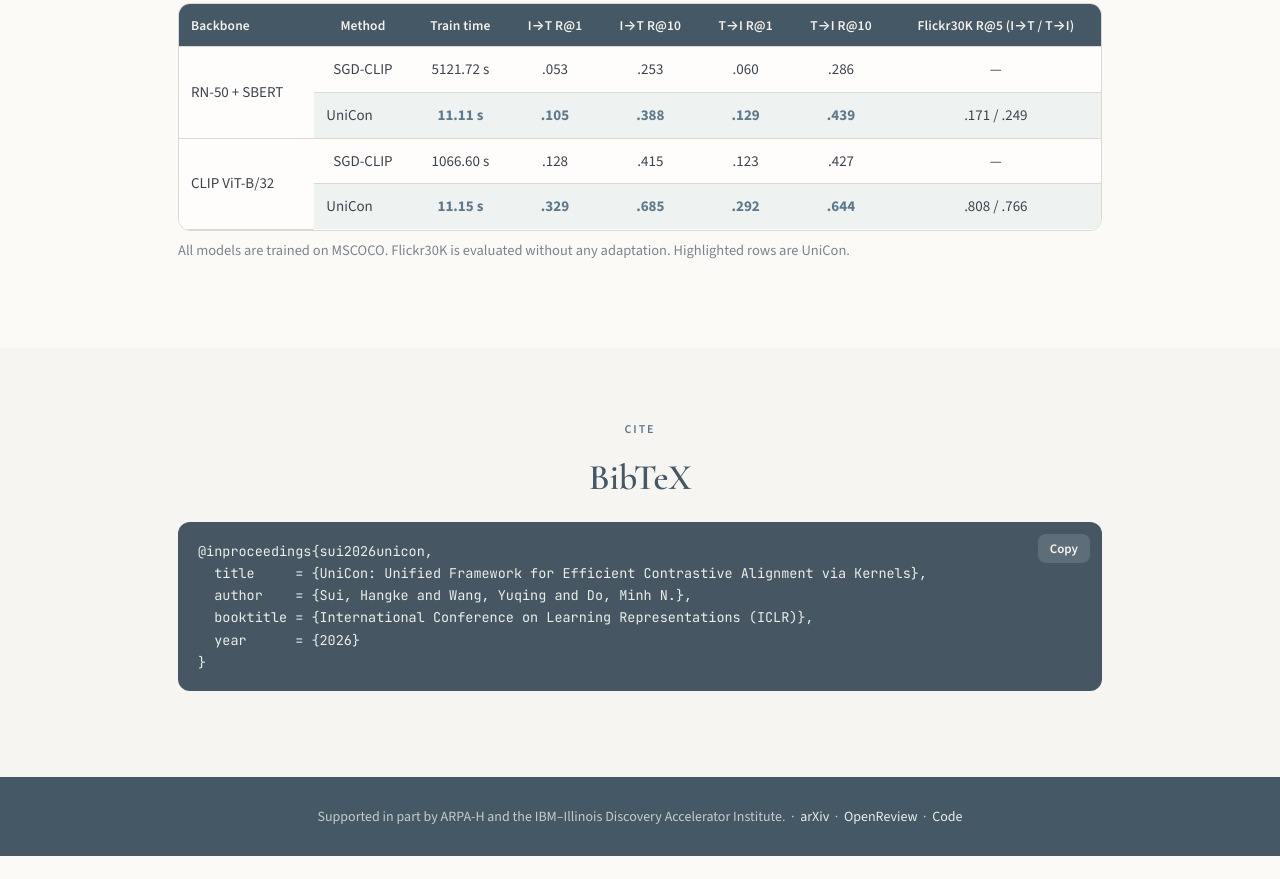
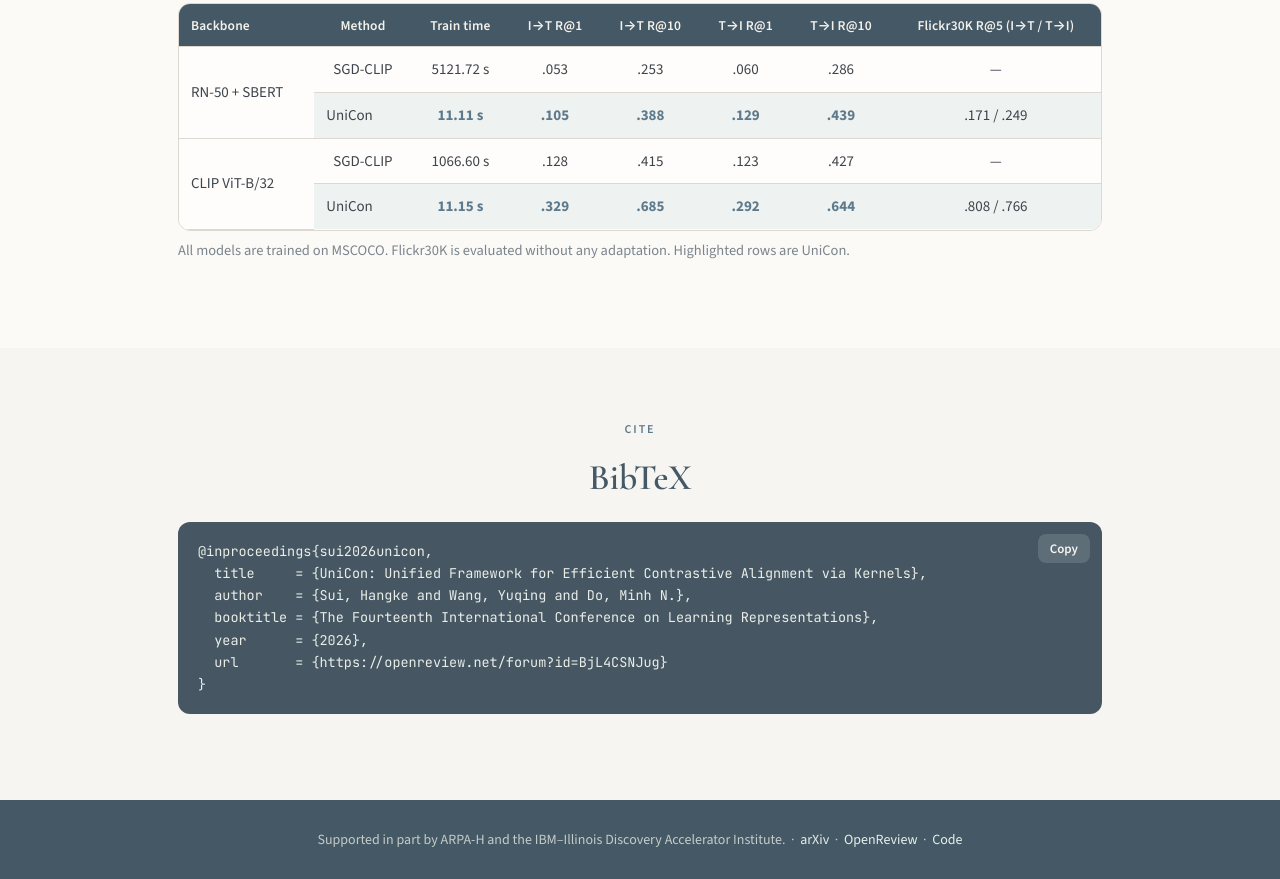
Before and after one commit to suihangke/UniCon, a plain HTML site: page docs/index.html in a window 1280 px wide. Shown: the part 6573-7452 px from the top of the page. Before the commit the page ends 7429 px from the top, so only its background shows below. Drawn offline with nearby package versions, Linux system fonts and the light colour scheme.

Commit message:
Use the official OpenReview BibTeX format
Cite the ICLR 2026 proceedings title with the OpenReview forum URL and
point the README badge to the forum page.

Co-Authored-By: Claude Opus 5.5 <noreply@anthropic.com>

```diff
--- a/docs/index.html
+++ b/docs/index.html
@@ -492,8 +492,9 @@ model = KernelUniCon(r=<span class="s">10</span>, kernel=<span class="s">"angula
 <pre id="bibtext">@inproceedings{sui2026unicon,
   title     = {UniCon: Unified Framework for Efficient Contrastive Alignment via Kernels},
   author    = {Sui, Hangke and Wang, Yuqing and Do, Minh N.},
-  booktitle = {International Conference on Learning Representations (ICLR)},
-  year      = {2026}
+  booktitle = {The Fourteenth International Conference on Learning Representations},
+  year      = {2026},
+  url       = {https://openreview.net/forum?id=BjL4CSNJug}
 }</pre>
     </div>
   </div>
```
Also changed, not shown: 1 other file.
